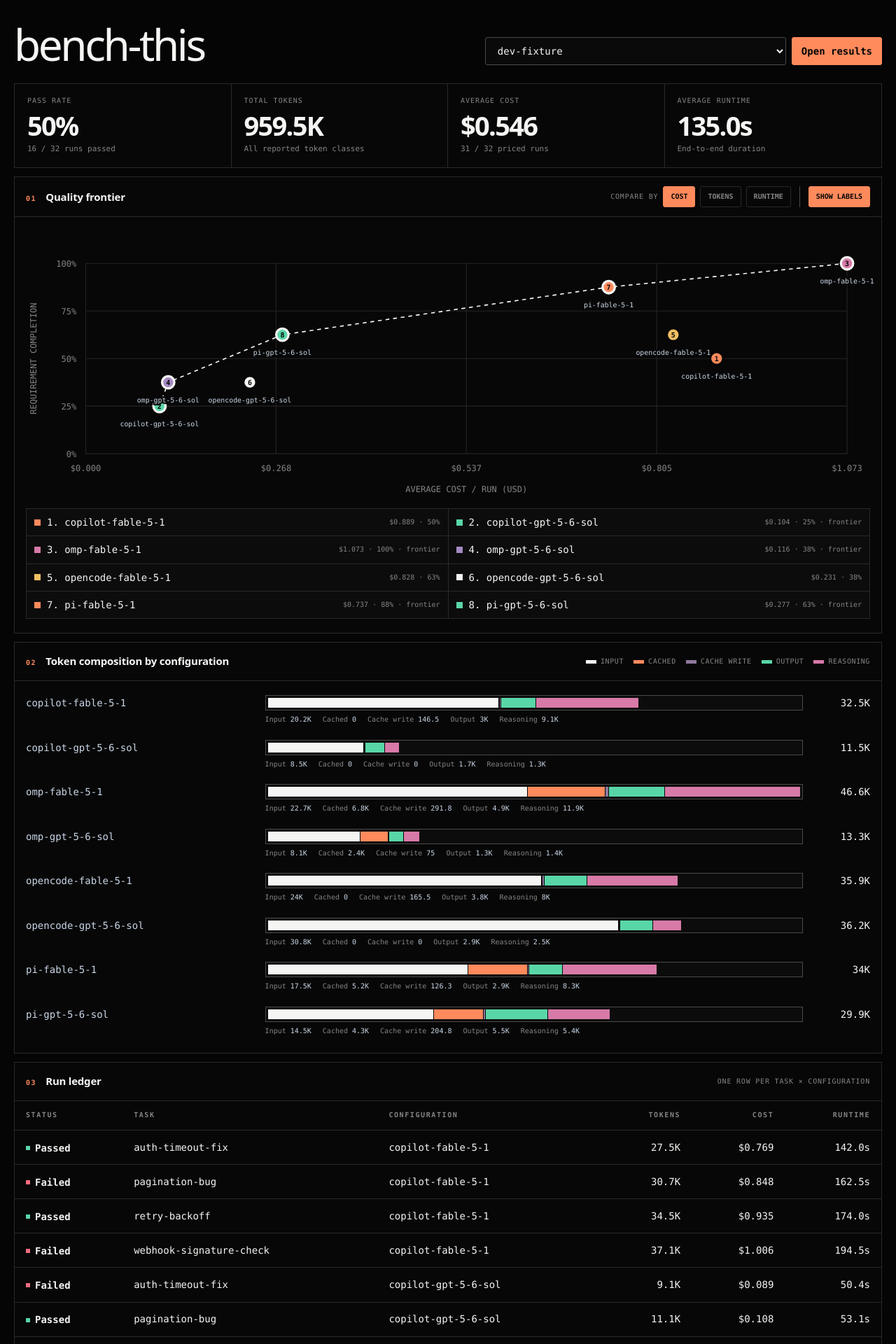
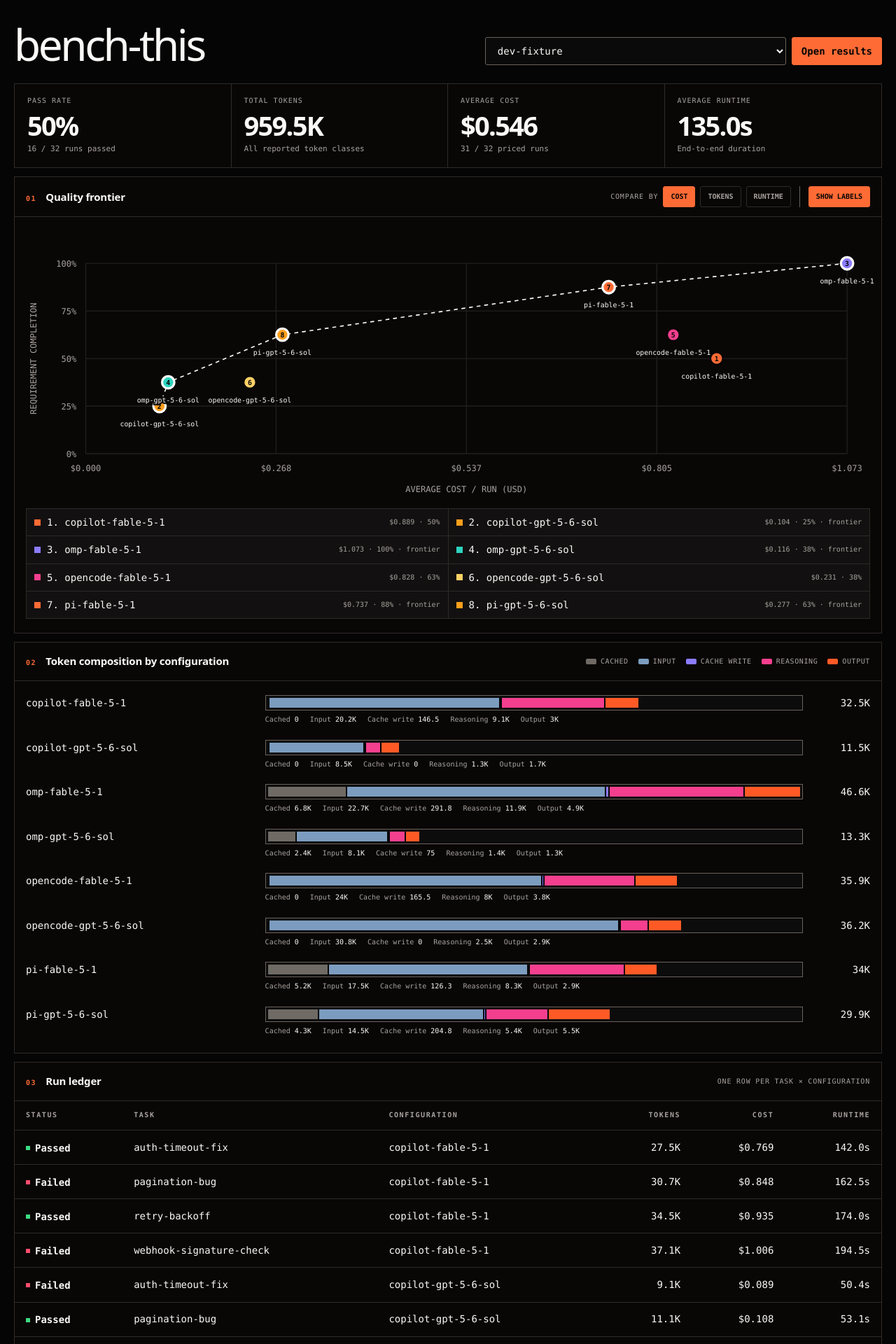
Before and after one commit to makefinks/bench-this, a Python web app: template src/agent_bench/template/benchmarks/viewer.html in a window 1280 px wide. Shown: the top 1920 px of the page at 70% size. Run offline with Jinja, Linux system fonts and the light colour scheme; the template is opened without the code that fills it, so the values that code supplies are empty.

Commit message:
Re-theme benchmark viewer

```diff
--- a/skills/bench-this/assets/benchmarks/_vendor/agent_bench/template/benchmarks/viewer.html
+++ b/skills/bench-this/assets/benchmarks/_vendor/agent_bench/template/benchmarks/viewer.html
@@ -8,15 +8,15 @@
     :root {
       color-scheme: dark;
       --bg: #050505;
-      --panel: rgba(8, 8, 8, .96);
-      --panel-2: #0c0c0c;
-      --text: #f5f5f3;
-      --muted: #858585;
-      --line: #292929;
-      --line-bright: #4a4a4a;
-      --accent: #ff8a5c;
-      --good: #59d6a7;
-      --bad: #f36b7f;
+      --panel: rgba(10, 8, 7, .96);
+      --panel-2: #121010;
+      --text: #FAF9F7;
+      --muted: #A8A29E;
+      --line: #2E2A28;
+      --line-bright: #6B625C;
+      --accent: #FF6B35;
+      --good: #3DDC84;
+      --bad: #FF4D6D;
     }
     * { box-sizing: border-box; }
     body {
@@ -44,7 +44,7 @@
     }
     select { min-width: min(430px, 48vw); }
     button { cursor: pointer; color: #050505; background: var(--accent); border-color: var(--accent); font-weight: 750; }
-    button:hover { background: #ffa07a; }
+    button:hover { background: #FF8A5C; }
     button:focus-visible, select:focus-visible, .source:focus-within { outline: 2px solid var(--accent); outline-offset: 2px; }
     #file { position: absolute; width: 1px; height: 1px; opacity: 0; }
     .metrics { display: grid; grid-template-columns: repeat(4, 1fr); border: 1px solid var(--line); margin-bottom: 12px; background: var(--panel); }
@@ -61,7 +61,7 @@
     .subtle { color: var(--muted); font-size: 10px; text-transform: uppercase; letter-spacing: .08em; }
     .legend { display: flex; flex-wrap: wrap; justify-content: end; gap: 14px; color: var(--muted); font-size: 10px; text-transform: uppercase; letter-spacing: .06em; }
     .legend span { display: inline-flex; align-items: center; gap: 6px; }
-    .swatch { width: 15px; height: 5px; background: var(--swatch); }
+    .swatch { width: 15px; height: 8px; border-radius: 2px; background: var(--swatch); }
     .axis-picker { display: flex; align-items: center; gap: 7px; }
     .axis-picker button, .labels-toggle { min-height: 30px; padding: 0 10px; color: var(--muted); background: transparent; border-color: var(--line); font-size: 10px; text-transform: uppercase; transition: color .18s, background .18s, border-color .18s; }
     .axis-picker button:hover, .labels-toggle:hover { color: var(--text); background: #111; }
@@ -70,14 +70,14 @@
     .controls-divider { width: 1px; align-self: stretch; background: var(--line-bright); }
     .token-chart { display: grid; gap: 21px; padding: 20px 16px 24px; }
     .chart-row { display: grid; grid-template-columns: minmax(200px, 27%) 1fr 80px; gap: 16px; align-items: center; }
-    .chart-name { min-width: 0; overflow: hidden; color: #c9d6e6; text-overflow: ellipsis; white-space: nowrap; }
+    .chart-name { min-width: 0; overflow: hidden; color: var(--text); text-overflow: ellipsis; white-space: nowrap; }
     .chart-value { color: var(--text); text-align: right; font-variant-numeric: tabular-nums; }
     .track { height: 22px; padding: 3px; border: 1px solid var(--line-bright); background: #0c0c0c; }
     .stack { display: flex; height: 100%; min-width: 1px; }
     .segment { min-width: 0; height: 100%; background: var(--segment); }
-    .segment + .segment { border-left: 1px solid var(--bg); }
+    .segment + .segment { border-left: 2px solid #050505; }
     .breakdown { grid-column: 2 / 4; display: flex; flex-wrap: wrap; gap: 5px 16px; margin-top: -10px; color: var(--muted); font-size: 10px; }
-    .breakdown b { color: #cbd8e7; font-weight: 500; }
+    .breakdown b { color: var(--text); font-weight: 500; }
     .frontier { overflow-x: auto; padding: 18px 16px 20px; }
     .frontier svg { display: block; width: 100%; min-width: 700px; height: auto; overflow: visible; }
     .frontier-grid { stroke: #242424; stroke-width: 1; }
@@ -88,7 +88,7 @@
     .frontier-point.pareto { stroke: var(--text); stroke-width: 3; }
     .frontier-mark:hover .frontier-point, .frontier-mark:focus .frontier-point { stroke: var(--text); stroke-width: 3; transform: scale(1.25); }
     .frontier-index { fill: #050505; font-size: 9px; font-weight: 800; text-anchor: middle; dominant-baseline: central; pointer-events: none; }
-    .frontier-point-label { fill: #c9d6e6; stroke: var(--panel); stroke-width: 4px; paint-order: stroke; font-size: 9px; opacity: 0; pointer-events: none; }
+    .frontier-point-label { fill: var(--text); stroke: var(--panel); stroke-width: 4px; paint-order: stroke; font-size: 9px; opacity: 0; pointer-events: none; }
     .frontier.labels-visible .frontier-point-label { opacity: 1; }
     .frontier-tooltip { position: fixed; z-index: 1000; width: min(290px, calc(100vw - 24px)); padding: 13px 14px; border: 1px solid var(--line-bright); color: var(--text); background: #0c0c0c; box-shadow: 0 12px 35px #000; pointer-events: none; }
     .tooltip-kicker { margin-bottom: 5px; color: var(--accent); font-size: 9px; font-weight: 750; letter-spacing: .14em; text-transform: uppercase; }
@@ -193,11 +193,11 @@
   <script src="results/viewer-data.js"></script>
   <script>
     const tokenSeries = [
-      ["Input", "input_tokens", "#f5f5f3"],
-      ["Cached", "cache_read_tokens", "#ff8a5c"],
-      ["Cache write", "cache_write_tokens", "#8e789e"],
-      ["Output", "output_tokens", "#59d6a7"],
-      ["Reasoning", "reasoning_tokens", "#d77aa8"]
+      ["Cached", "cache_read_tokens", "#6F6A64"],
+      ["Input", "input_tokens", "#7C9CBF"],
+      ["Cache write", "cache_write_tokens", "#8B7CFF"],
+      ["Reasoning", "reasoning_tokens", "#F43F8E"],
+      ["Output", "output_tokens", "#FF5A26"]
     ];
     let allRows = [];
     let frontierMetric = "cost";
@@ -265,7 +265,7 @@
     function renderFrontier(groups) {
       $("frontier-tooltip").hidden = true;
       const metric = frontierMetrics[frontierMetric];
-      const palette = ["#ff8a5c", "#59d6a7", "#d77aa8", "#a58ac3", "#efbf63", "#f5f5f3"];
+      const palette = ["#FF6B35", "#FF9F1C", "#8B7CFF", "#2DD4BF", "#F43F8E", "#FFD166"];
       const stats = groups.map(([name, values], index) => {
         const measurements = values.map(metric.value).filter(value => value != null);
         const costs = values.map(cost).filter(value => value != null);
```
Also changed, not shown: skills/bench-this/assets/benchmarks/viewer.html (+21 -21 lines), src/agent_bench/template/benchmarks/viewer.html (+21 -21 lines).
